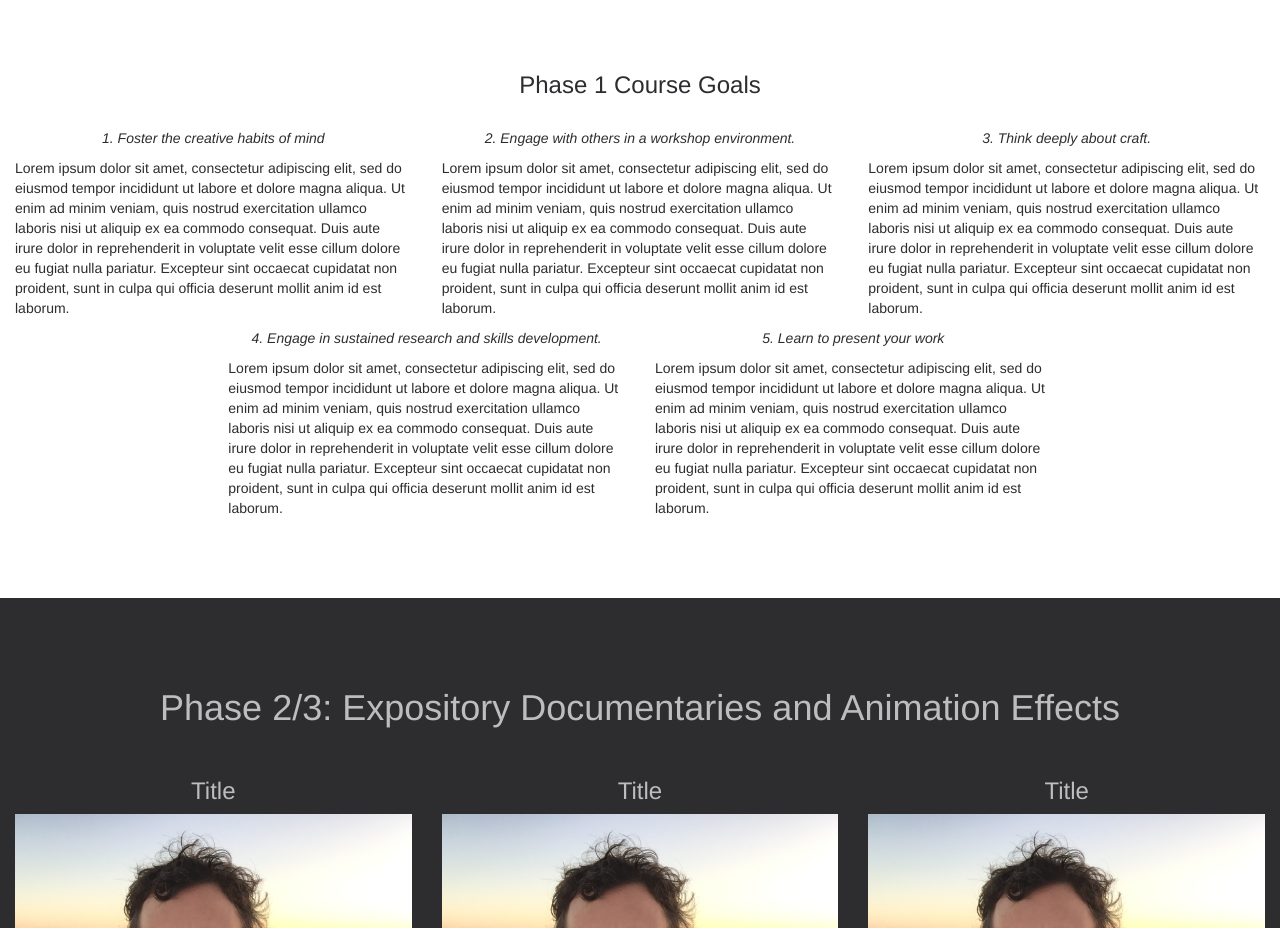
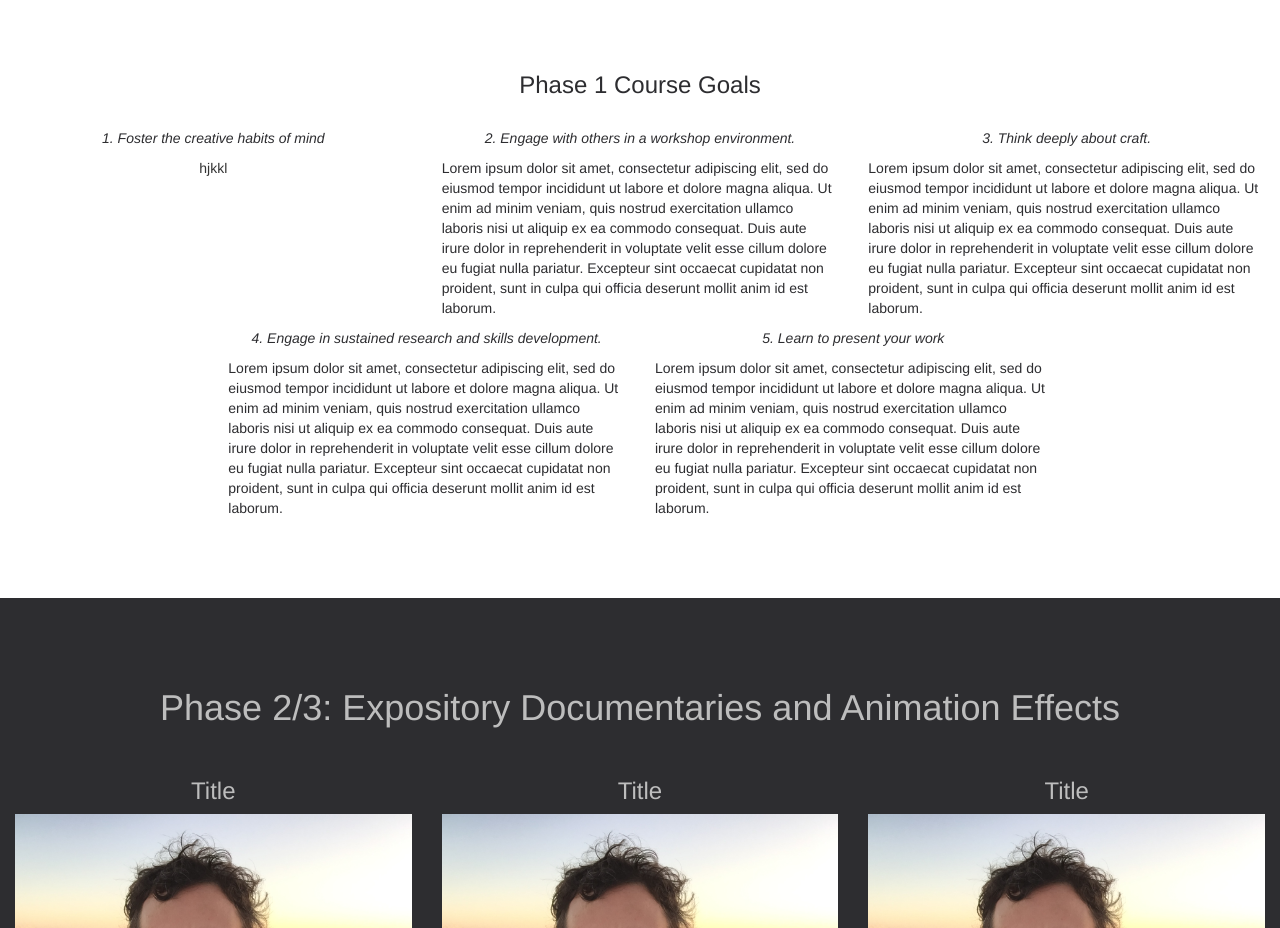
Before and after one commit to Angelina-riveros/Angelina_Portfolio, a plain HTML site: page index.html in a window 1280 px wide. Shown: the part 1380-2308 px from the top of the page. Drawn offline with nearby package versions, Linux system fonts and the light colour scheme.

Commit message:
Fix HTML content in index.html
Removed extra text from the first paragraph.

```diff
--- a/index.html
+++ b/index.html
@@ -65,8 +65,7 @@
 
     <div class="row">
     <div class="col-sm-4">
-           <p><em>1. Foster the creative habits of mind</em></p>
-  <p style="text-align: left">Lorem ipsum dolor sit amet, consectetur adipiscing elit, sed do eiusmod tempor incididunt ut labore et dolore magna aliqua. Ut enim ad minim veniam, quis nostrud exercitation ullamco laboris nisi ut aliquip ex ea commodo consequat. Duis aute irure dolor in reprehenderit in voluptate velit esse cillum dolore eu fugiat nulla pariatur. Excepteur sint occaecat cupidatat non proident, sunt in culpa qui officia deserunt mollit anim id est laborum.</p>
+           <p><em>1. Foster the creative habits of mind</em></p>hjkkl</p>
         </div>
             <div class="col-sm-4">
         <p><em>2. Engage with others in a workshop environment.</em></p>
```
